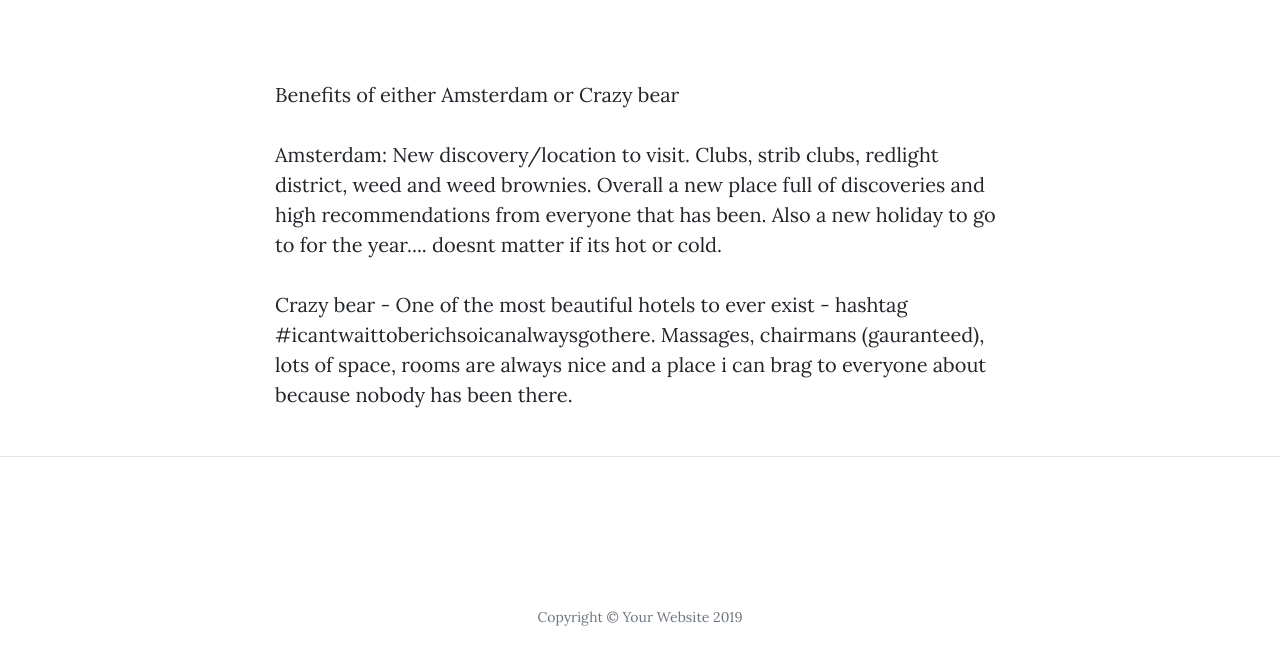
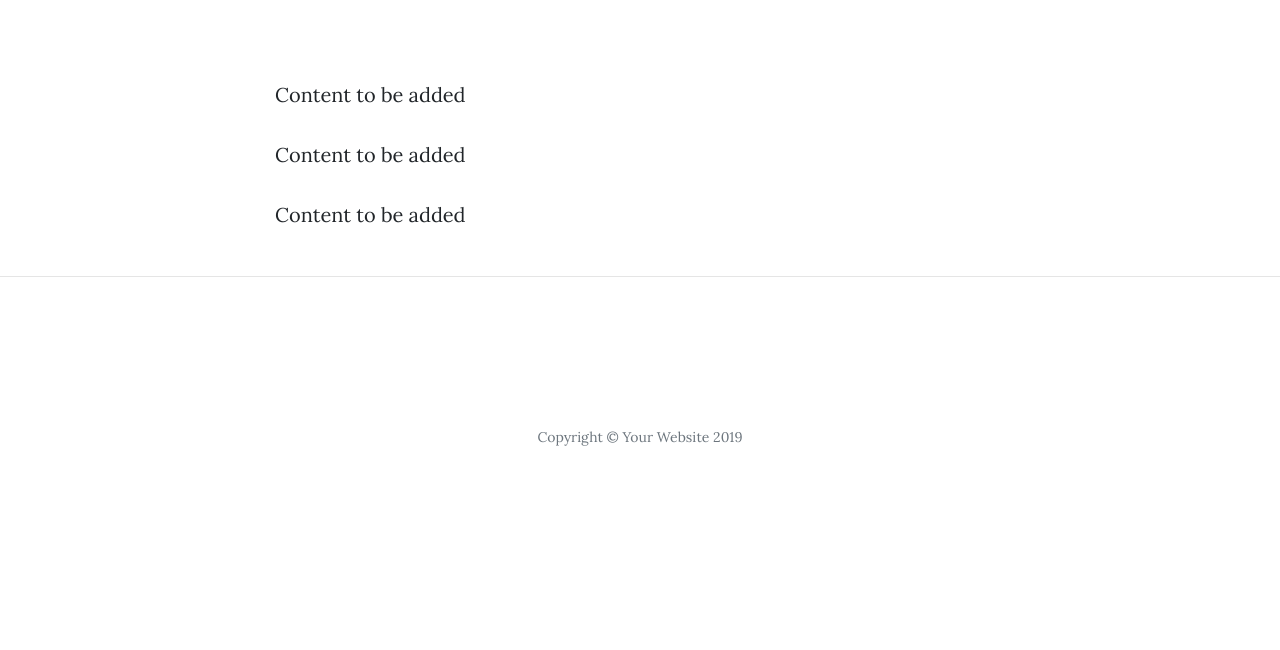
Before and after one commit to Cordell23/First-Blog, a Flask app: page /about in a window 1280 px wide. Shown: the part 532-1182 px from the top of the page. After the commit the page ends 978 px from the top, so only its background shows below. Run offline with Flask 2, Linux system fonts and the light colour scheme; a user stored in the database is signed in; some libraries are stand-ins or nearby versions; some web fonts are replaced.

Commit message:
about.html (update)

```diff
--- a/blog/templates/about.html
+++ b/blog/templates/about.html
@@ -70,9 +70,9 @@
   <div class="container">
     <div class="row">
       <div class="col-lg-8 col-md-10 mx-auto">
-        <p> Benefits of either Amsterdam or Crazy bear </p>
-        <p> Amsterdam: New discovery/location to visit. Clubs, strib clubs, redlight district, weed and weed brownies. Overall a new place full of discoveries and high recommendations from everyone that has been. Also a new holiday to go to for the year.... doesnt matter if its hot or cold. </p>
-        <p> Crazy bear - One of the most beautiful hotels to ever exist - hashtag #icantwaittoberichsoicanalwaysgothere. Massages, chairmans (gauranteed), lots of space, rooms are always nice and a place i can brag to everyone about because nobody has been there.   </p>
+        <p> Content to be added </p>
+        <p> Content to be added </p>
+        <p> Content to be added </p>
       </div>
     </div>
   </div>
```
